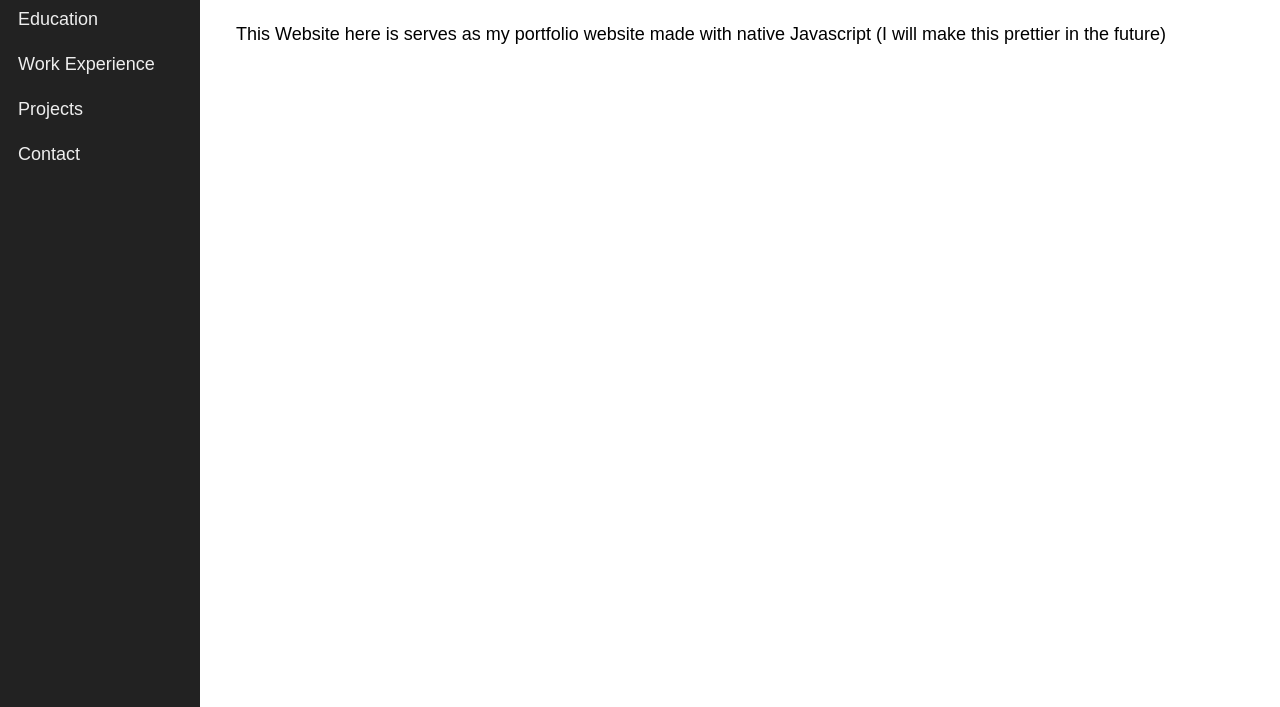
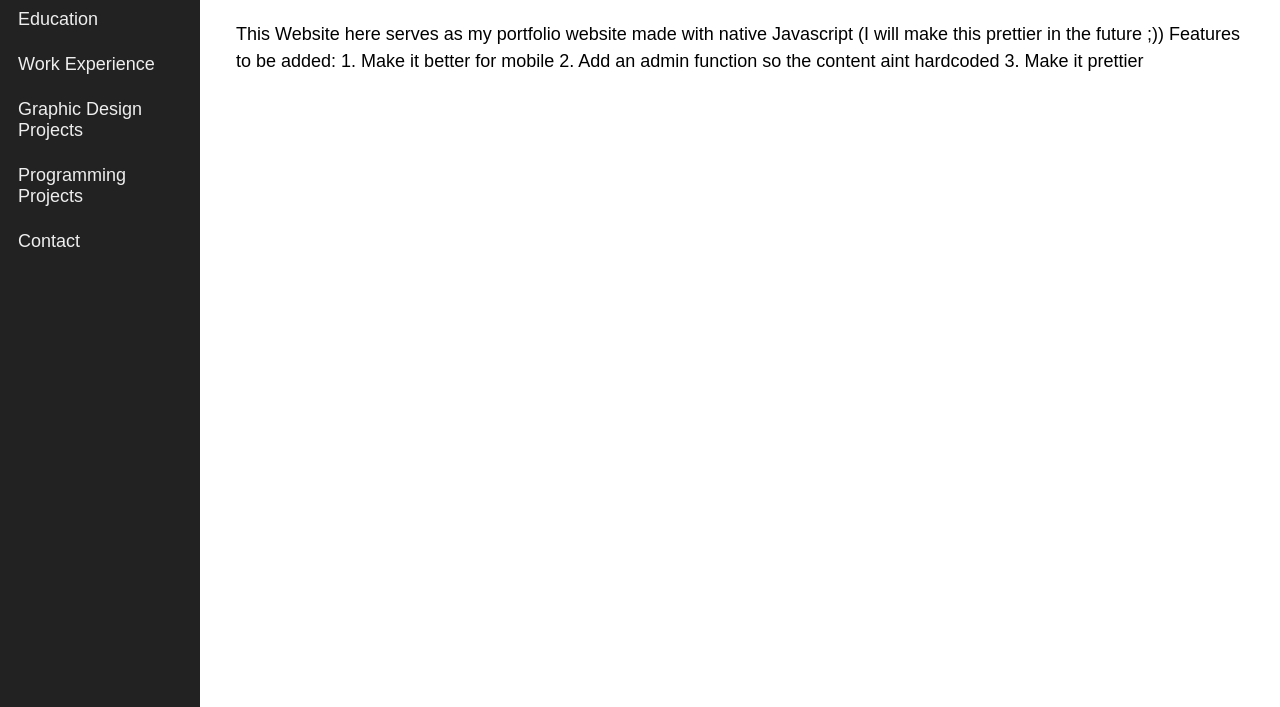
Before and after one commit to AndrewManteza/Portfolio, a website with bundled scripts: page frontend/index.html in a window 1280 px wide. Shown: the part 93-800 px from the top of the page. Built offline with nearby package versions, Linux system fonts and the light colour scheme.

Commit message:
added a separate thing for graphicdesign projects

```diff
--- a/frontend/index.html
+++ b/frontend/index.html
@@ -16,7 +16,8 @@
         <a href="/skills" class="nav__link" data-link>Skills</a>
         <a href="/education" class="nav__link" data-link>Education</a>
         <a href="/workexp" class="nav__link" data-link>Work Experience</a>
-        <a href="/projects" class="nav__link" data-link>Projects</a>
+        <a href="/posts" class="nav__link" data-link>Graphic Design Projects</a>
+        <a href="/projects" class="nav__link" data-link>Programming Projects</a>
         <a href="/settings" class="nav__link" data-link>Contact</a>
     </nav>
     <div id="app"></div>
--- a/frontend/static/js/views/Dashboard.js
+++ b/frontend/static/js/views/Dashboard.js
@@ -10,9 +10,15 @@ export default class extends AbstractView {
         return `
             <h1>Hello There, I am Andrew</h1>
             <p>
-               This Website here is serves as my portfolio website made with native Javascript
+               This Website here serves as my portfolio website made with native Javascript
 
-               (I will make this prettier in the future)
+               (I will make this prettier in the future ;))
+
+
+               Features to be added:
+               1. Make it better for mobile
+               2. Add an admin function so the content aint hardcoded
+               3. Make it prettier
             </p>
             <p>
 
--- a/frontend/static/js/views/Posts.js
+++ b/frontend/static/js/views/Posts.js
@@ -8,8 +8,8 @@ export default class extends AbstractView {
 
     async getHtml() {
         return `
-            <h1>Posts</h1>
-            <p>You are viewing the posts!</p>
+            <h1>Graphic Design Projects</h1>
+
         `;
     }
 }
```
